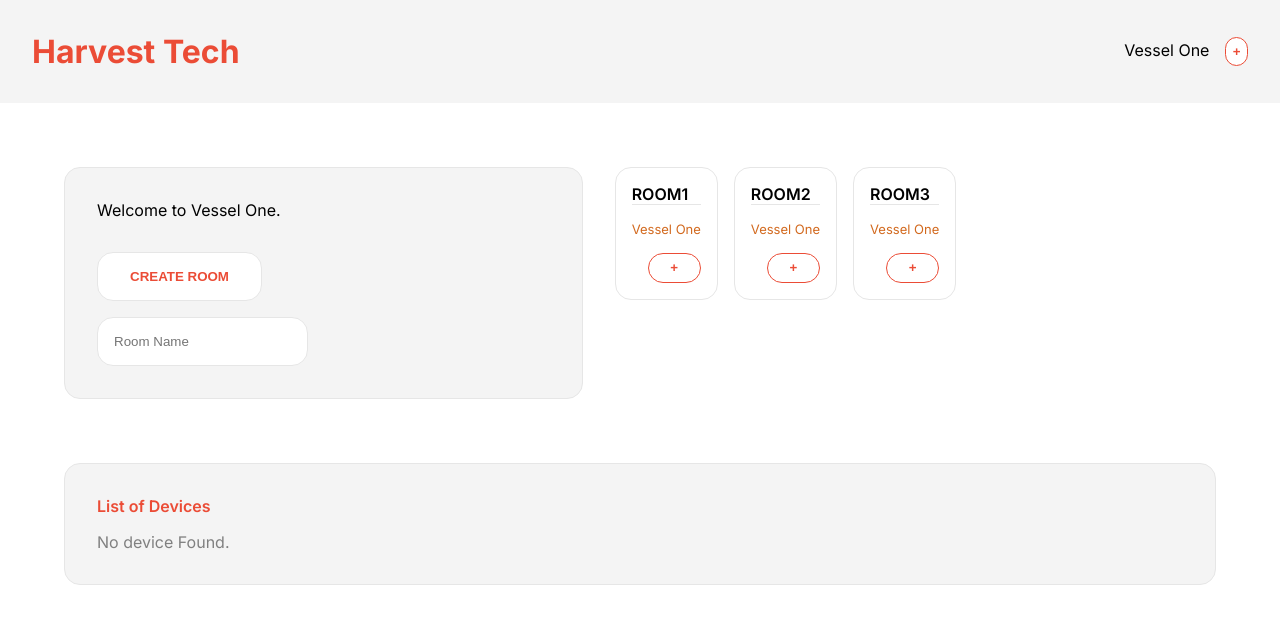
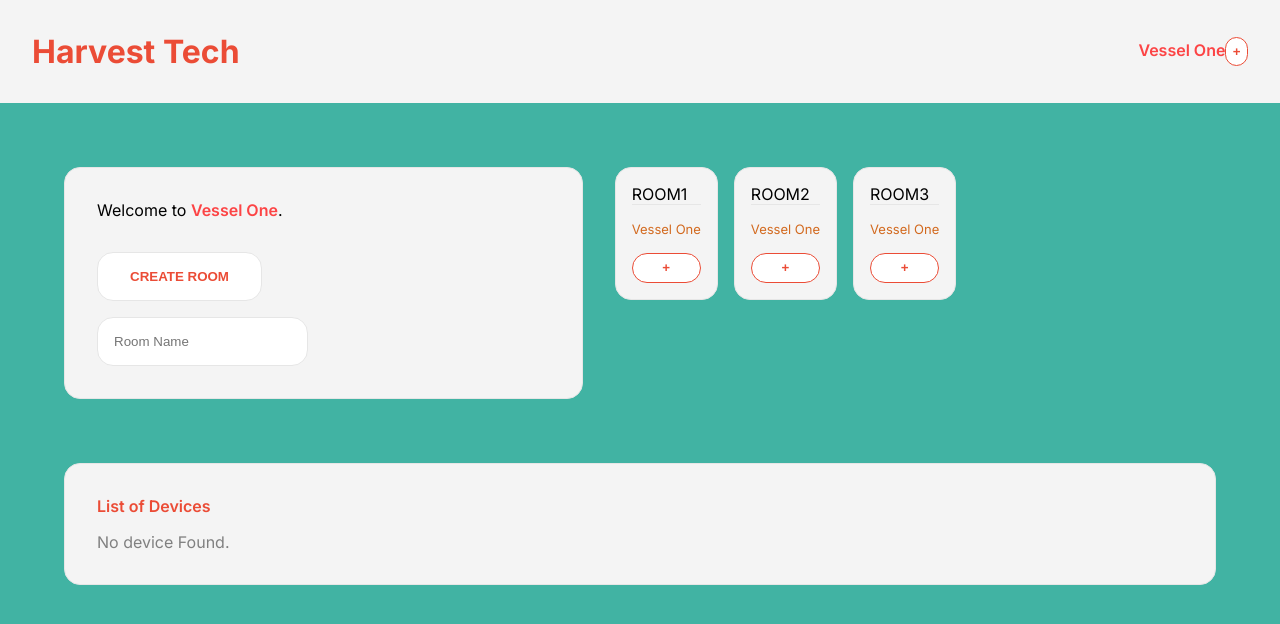
Before and after one commit to sudeshpariyar/frontend-task, a React (Create React App) app: page / in a window 1280 px wide. Shown: the top 624 px of the page. Built offline with nearby package versions, Linux system fonts and the light colour scheme.

Commit message:
fixed the background of the whole app

```diff
--- a/src/components/DevicesList.css
+++ b/src/components/DevicesList.css
@@ -26,9 +26,7 @@
     border-radius: 1rem;
     text-transform: uppercase;
 }
-.device-name{
-    font-weight: 600;
-}
+
 .device-type{
     color: gray;
     display: flex;
--- a/src/components/Header.css
+++ b/src/components/Header.css
@@ -11,12 +11,14 @@
     font-size: 32px;
     color: #EB4C36;
 }
+.organisatin-title{
+    padding-right: 1rem;
+}
 
 .add-devices{
     border: 1px solid #EB4C36;
     color:#EB4C36;
     padding: 0.4rem;
-    margin-left: 1rem;
     font-weight: 900;
 }
 .add-devices:hover{
--- a/src/components/Header.js
+++ b/src/components/Header.js
@@ -13,8 +13,8 @@ export const Header = ({
   return (
     <div className="header-wrapper">
       <div className="header-logo">Harvest Tech</div>
-      <div className="organisation-name">
-        {organisationName}
+      <div>
+        <span className="vessel-title">{organisationName}</span>
 
         <button
           className="add-devices"
--- a/src/components/Room.css
+++ b/src/components/Room.css
@@ -5,13 +5,12 @@
     display: flex;
     flex-direction: column;
     gap: 1rem;
+    background-color: #F4F4F4;
 }
 .room-name{
-    font-weight: 600;
     text-transform: uppercase;
     border-bottom: 1px solid #e6e6e6;
 }
-
 .vessel-name{
     font-weight: 200;
     font-size: small;
--- a/src/components/WelcomeBox.js
+++ b/src/components/WelcomeBox.js
@@ -19,7 +19,7 @@ const WelcomeBox = ({ vesselName }) => {
     <div className="welcome-box-wrapper">
       <div className="welcome-box">
         <span>Welcome to </span>
-        {vesselName}.
+        <span className="vessel-title">{vesselName}</span>.
         <br />
         <button
           onClick={() => setCreateRoomFlag(!createRoomFlag)}
--- a/src/index.css
+++ b/src/index.css
@@ -5,7 +5,7 @@ body {
     sans-serif;
   -webkit-font-smoothing: antialiased;
   -moz-osx-font-smoothing: grayscale;
-  background-color:white;
+  background-color:#41b3a3;
 }
 
 code {
@@ -53,3 +53,8 @@ input{
 .no-data{
   color: gray;
 }
+
+.vessel-title{
+  color:#FC4445;
+  font-weight: 600;
+}
```
